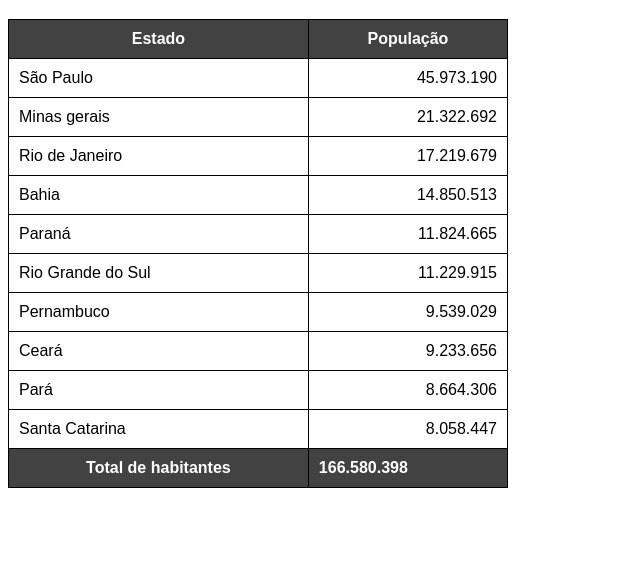
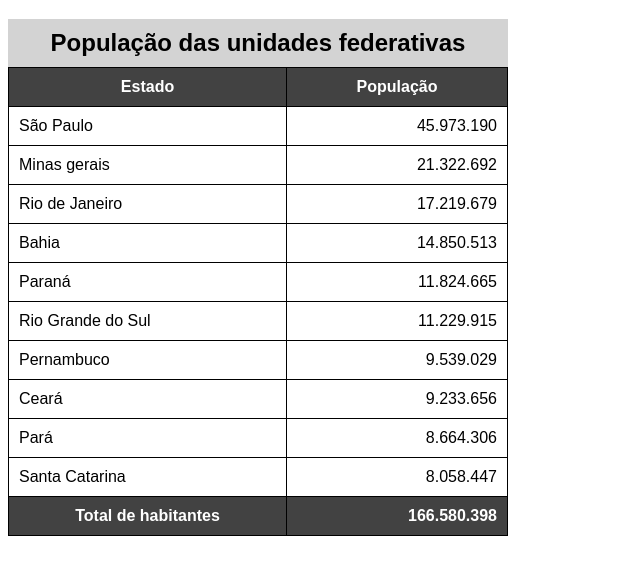
Before and after one commit to ellenlouisedev/HTML-CSS-studies, a plain HTML site: page exercicios2/ex023/tabela002.html in a window 1280 px wide. Shown: the part 61-636 px from the top of the page, without its empty margins (0-640 px from the left). Drawn offline with Linux system fonts and the light colour scheme.

Commit message:
exercício 23

```diff
--- a/exercicios2/ex023/tabela002.html
+++ b/exercicios2/ex023/tabela002.html
@@ -20,6 +20,13 @@
             padding: 10px;
         }
 
+        caption {
+            font-size: 1.5em;
+            font-weight: bold;
+            padding: 10px;
+            background-color: lightgray;
+        }
+
         thead, tfoot {
             background-color: rgba(0, 0, 0, 0.742);
             color: white;
@@ -34,6 +41,7 @@
     <h1>Uso de tabelas grandes</h1>
     <!--
         ANATOMIA PARA TABELAS GRANDES
+        CAPTION
         TABLE
             THEAD
                 TR, TD, TH
@@ -43,10 +51,11 @@
                 TR, TD, TH
     -->
     <table>
+        <caption>População das unidades federativas</caption>
         <thead>
             <tr>
-                <th>Estado</th>
-                <th>População</th>
+                <th scope="col">Estado</th>
+                <th scope="col" style="width: 200px;">População</th>
             </tr>
         </thead>
         <tbody>
@@ -93,8 +102,8 @@
         </tbody>
         <tfoot>
             <tr>
-                <th>Total de habitantes</th>
-                <td><strong>166.580.398</strong></td>
+                <th scope="row">Total de habitantes</th>
+                <td class="num"><strong>166.580.398</strong></td>
             </tr>
         </tfoot>
     </table>
```
Also changed, not shown: exercicios2/ex023/tabela001.html (+1 -1 lines).
